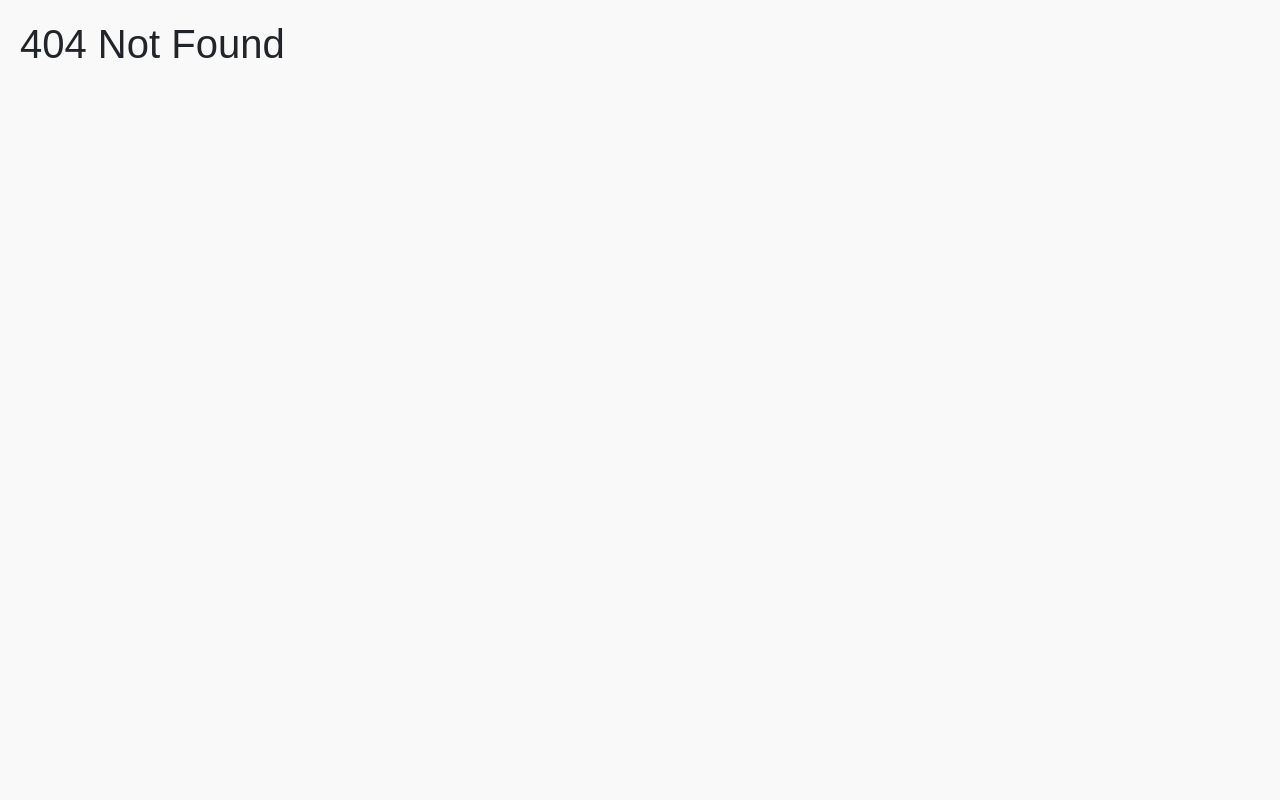
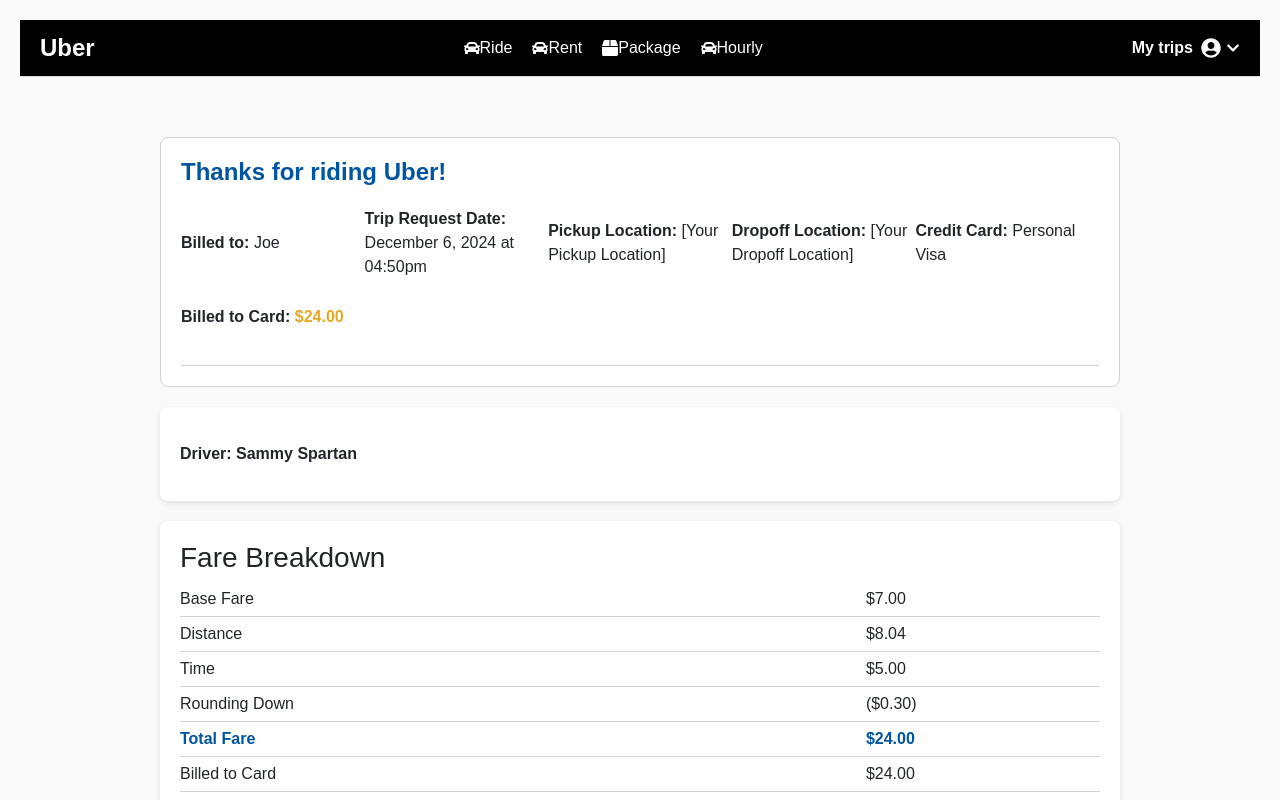
Before and after one commit to kanchNaik/UberSimulation, a React (Create React App) app in the folder Frontend/uberapp/: page /customer/billing in a window 1280 px wide. Before the commit this address had no page. Shown: the top 800 px of the page. Built offline with nearby package versions, Linux system fonts and the light colour scheme.

Commit message:
add billing routing

```diff
--- a/Frontend/uberapp/src/App.js
+++ b/Frontend/uberapp/src/App.js
@@ -16,7 +16,7 @@ import AddPaymentMethod from "./components/Payments/AddPaymentMethod";
 import CustomerProfile from "./components/UserProfile/CustomerProfile";
 import DriverProfile from "./components/UserProfile/DriverProfile";
 import TripsList from "./components/Rider/Trips/TripsList";
-
+import Billing from "./components/Rider/Billing/Billing";
 
 window.store = store;
 
@@ -35,6 +35,7 @@ function App() {
           <Route path="/driver/home" element={<DriverHome />} />
           <Route path="/customer/manageaccount/:id" element={<CustomerProfile />} />
           <Route path="/customer/trips" element={<TripsList />} />
+          <Route path="/customer/billing" element={<Billing />} />
 
           <Route path="/driver/signup" element={<DriverSignup />} />
           <Route path="/customer/payments" element={<PaymentList />} />
--- a/Frontend/uberapp/src/components/Rider/Billing/Billing.css
+++ b/Frontend/uberapp/src/components/Rider/Billing/Billing.css
@@ -8,7 +8,7 @@
     justify-content: space-between;
     align-items: center;
     padding: 10px 20px;
-    background: white;
+    background: black;
     border-bottom: 1px solid #ddd;
     width: 100%;
     box-sizing: border-box;
```
